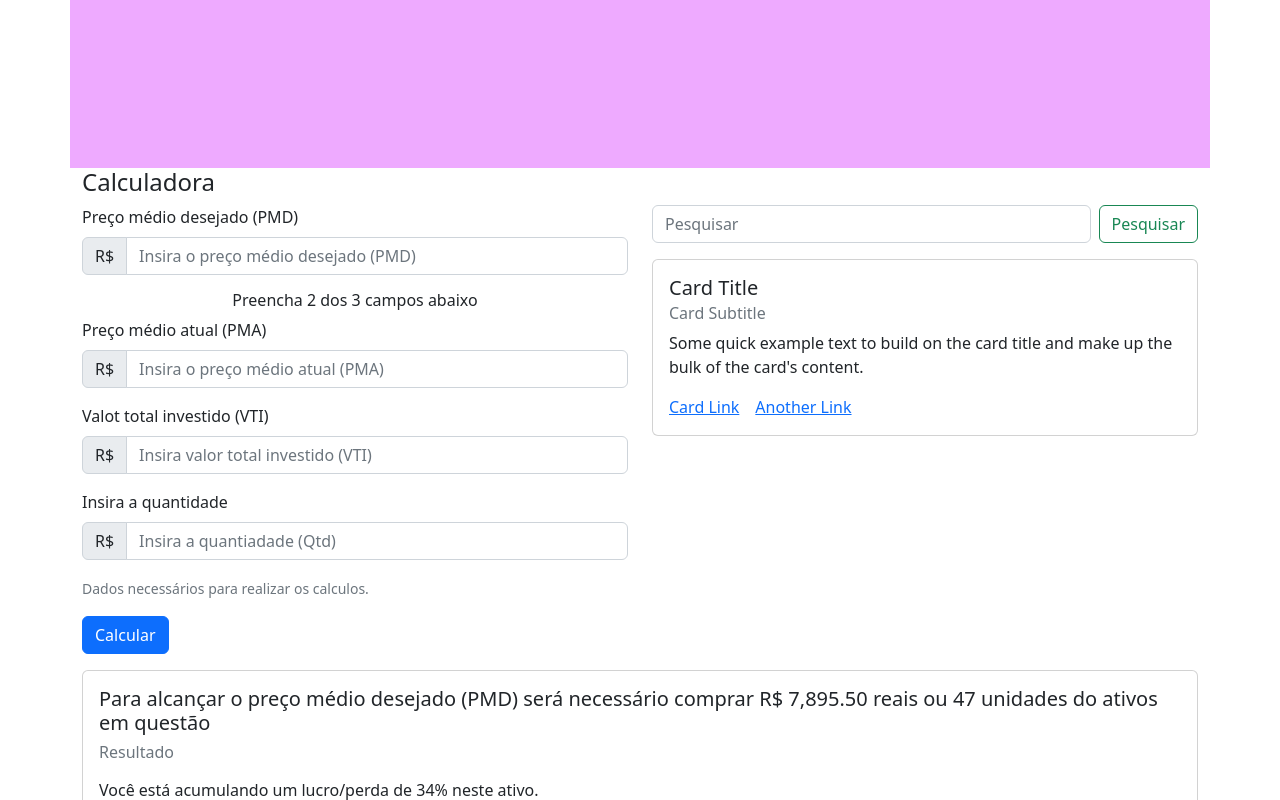
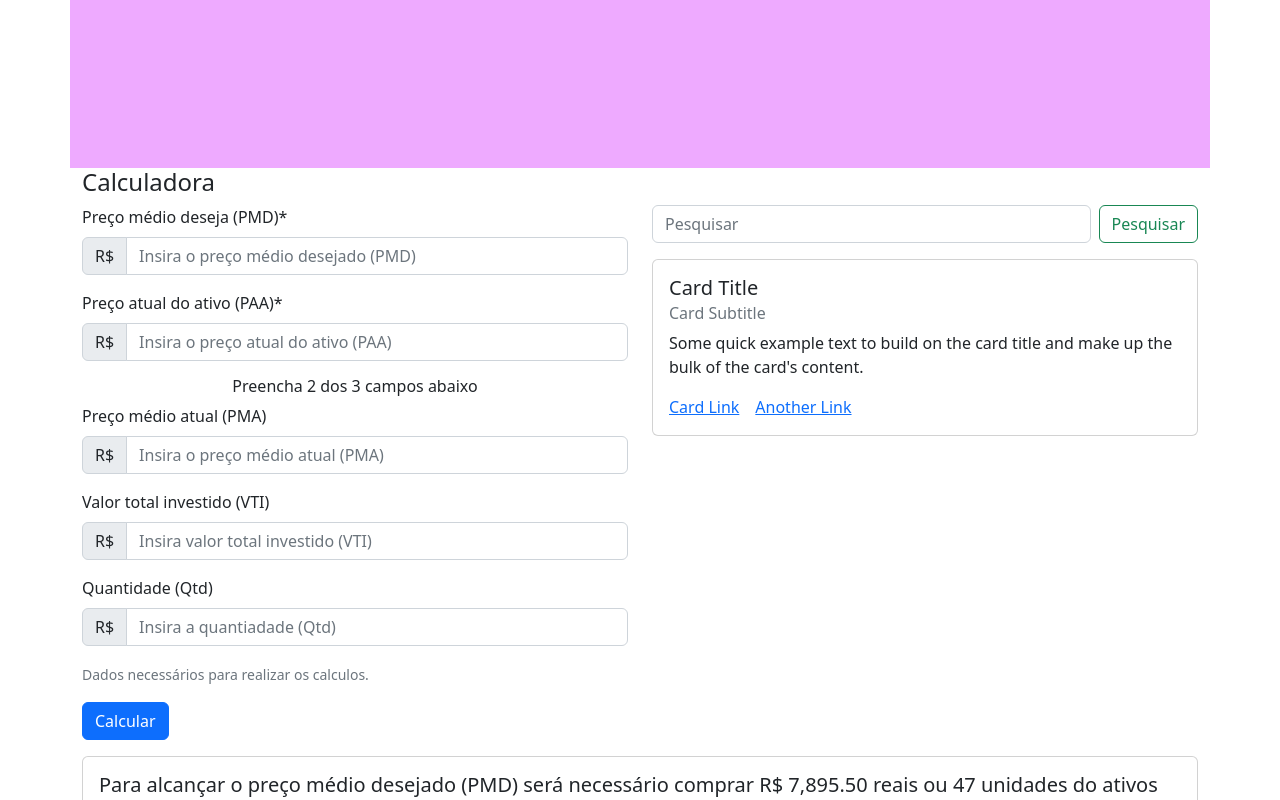
Before and after one commit to Thiagodsm/Average-Down-Calculator, a React (Create React App) app: page / in a window 1280 px wide. Shown: the part 632-1432 px from the top of the page. Built offline with nearby package versions, Linux system fonts and the light colour scheme.

Commit message:
test the formula that shows how much you need to buy to achive the desired average price

```diff
--- a/src/components/StockCardResult.js
+++ b/src/components/StockCardResult.js
@@ -1,6 +1,7 @@
 import Card from 'react-bootstrap/Card';
 
 function StockCardResult({stockData}) {
+  console.log('result: ' + stockData);
   return (
     <Card className='mb-3 me-3' style={{ width: '100%', height:'100%'}}>
       <Card.Body>
--- a/src/components/StocksData.js
+++ b/src/components/StocksData.js
@@ -6,6 +6,7 @@ import InputGroup from 'react-bootstrap/InputGroup';
 
 function StocksData() {
 
+    const[paa, setPaa] = useState('');
     const[pmd, setPmd] = useState('');
     const[pma, setPma] = useState('');
     const[vti, setVti] = useState('');
@@ -15,25 +16,33 @@ function StocksData() {
     function handleSaveStockData(){
         let price = 70, quantity = 99;
         console.log("aqui");
-        if (pmd &&((pma && vti) || (pma && qtd) || (vti && qtd))) {
+        if (paa && ((pma && vti) || (pma && qtd) || (vti && qtd)))
+        {
             if (pma && vti) {
                 console.log("1");
                 setQtd(vti/pma);
+                quantity = qtd*((pma-pmd)/(pma-paa));
+                price = quantity*paa;
             } else if (pma && qtd) {
                 console.log("2");
                 setVti(pma*qtd);
+                quantity = qtd*((pma-pmd)/(pma-paa));
+                price = quantity*paa;
             } else if (vti && qtd) {
                 console.log("3");
                 setPma(vti/qtd);
+                quantity = qtd*((pma-pmd)/(pma-paa));
+                price = quantity*paa;
             } else{
-                console.log("4");
+                price = 0;
+                quantity = 0;
             }
         } else {
-            console.log("5");
+            console.log("Erro");
         }
 
         const data = {
-            pmd, pma, vti, qtd, price, quantity
+            paa, pmd, pma, vti, qtd, price, quantity
         }
         console.log(data);
     }
@@ -42,10 +51,16 @@ function StocksData() {
         <Form style={{ width: '100%', height:'100%'}}>
         <Form.Group className="mb-3" controlId="formStockData">
 
-            <Form.Label>Preço médio desejado (PMD)</Form.Label>
+        <Form.Label>Preço médio deseja (PMD)*</Form.Label>
             <InputGroup className="mb-3">
                 <InputGroup.Text>R$</InputGroup.Text>
                 <Form.Control type='number' placeholder="Insira o preço médio desejado (PMD)" value={pmd} onChange={e => setPmd(e.target.value)} required/>
+            </InputGroup>
+
+            <Form.Label>Preço atual do ativo (PAA)*</Form.Label>
+            <InputGroup className="mb-3">
+                <InputGroup.Text>R$</InputGroup.Text>
+                <Form.Control type='number' placeholder="Insira o preço atual do ativo (PAA)" value={paa} onChange={e => setPaa(e.target.value)} required/>
             </InputGroup>
 
             <h6 style={{'textAlign':'center'}}>Preencha 2 dos 3 campos abaixo</h6>
@@ -56,13 +71,13 @@ function StocksData() {
                 <Form.Control type='number' placeholder="Insira o preço médio atual (PMA)" value={pma} onChange={e => setPma(e.target.value)}/>
             </InputGroup>
 
-            <Form.Label>Valot total investido (VTI)</Form.Label>
+            <Form.Label>Valor total investido (VTI)</Form.Label>
             <InputGroup className="mb-3">
                 <InputGroup.Text>R$</InputGroup.Text>
                 <Form.Control type='number' placeholder="Insira valor total investido (VTI)" value={vti} onChange={e => setVti(e.target.value)}/>
             </InputGroup>
 
-            <Form.Label>Insira a quantidade</Form.Label>
+            <Form.Label>Quantidade (Qtd)</Form.Label>
             <InputGroup className="mb-3">
                 <InputGroup.Text>R$</InputGroup.Text>
                 <Form.Control type='number' placeholder="Insira a quantiadade (Qtd)" value={qtd} onChange={e => setQtd(e.target.value)} />
```
Also changed, not shown: src/App.js (+4 -4 lines).
